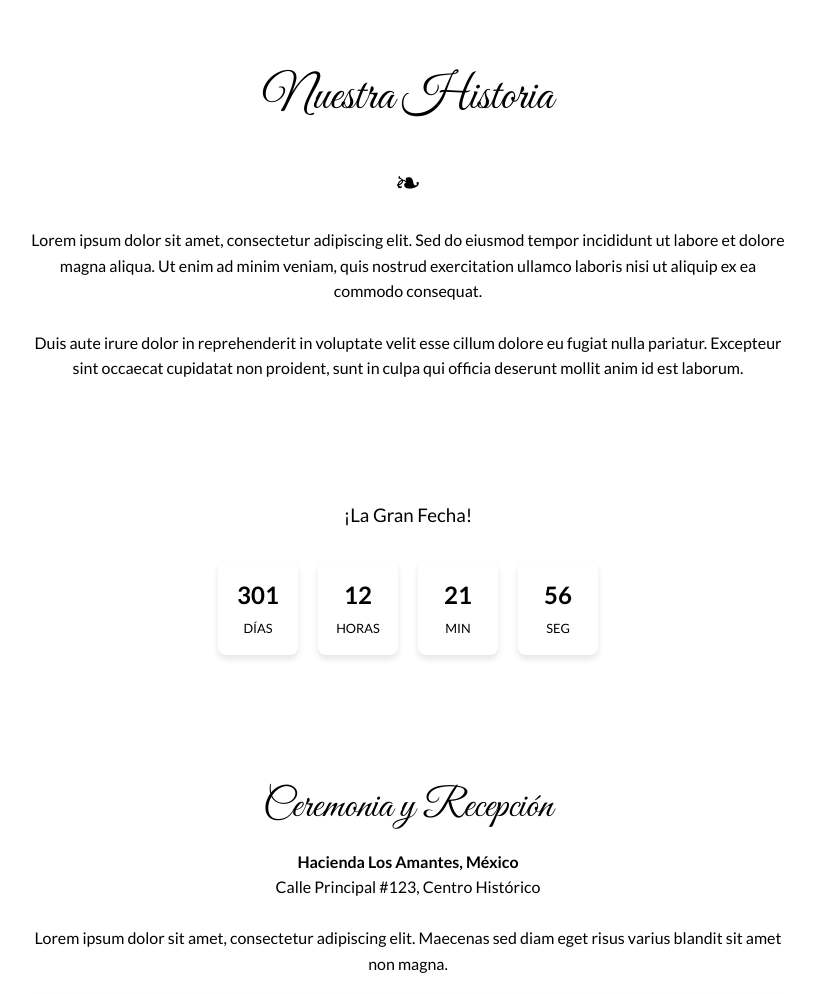
After one commit to maualkla/pylab, a Flask app: page /wedding in a window 1280 px wide. The commit adds this page. Shown: the part 800-1794 px from the top of the page, without its empty margins (232-1047 px from the left). Run offline with Flask 3, Linux system fonts and the light colour scheme; parts of the project's set-up code (start-up, migrations or seed data) failed here and were passed over.

Commit message:
add_wedding

```diff
--- a/server/src/app.py
+++ b/server/src/app.py
@@ -321,5 +321,13 @@ def countries():
             return jsonify({'error': f'An unexpected error occurred: {e}'}), 500
 
 
+@app.route('/wedding')
+def wedding():
+    local_ip = request.remote_addr
+    context = {
+        "local_ip" : local_ip
+    }
+    return render_template('wedding.html', **context)
+
 if __name__ == '__main__':
     app.run(debug=True, host='0.0.0.0', port=8080)
--- /dev/null
+++ b/server/src/static/wedding.css
@@ -0,0 +1,155 @@
+<style>
+        :root {
+            --primary-color: #D4AF37; /* Gold */
+            --secondary-color: #556B2F; /* Dark Sage Green */
+            --bg-color: #FAFAF8; /* Off white */
+            --text-color: #333;
+        }
+
+        * {
+            box-sizing: border-box;
+            margin: 0;
+            padding: 0;
+        }
+
+        body {
+            font-family: 'Lato', sans-serif;
+            background-color: var(--bg-color);
+            color: var(--text-color);
+            line-height: 1.6;
+            text-align: center;
+        }
+
+        /* Typography */
+        h1, h2, h3 {
+            font-weight: 400;
+        }
+
+        .script-font {
+            font-family: 'Great Vibes', cursive;
+            color: var(--secondary-color);
+        }
+
+        /* Hero Section */
+        header {
+            height: 90vh;
+            background: linear-gradient(rgba(0,0,0,0.3), rgba(0,0,0,0.3)), url('https://images.unsplash.com/photo-1519225421980-715cb0202128?ixlib=rb-4.0.3&auto=format&fit=crop&w=1920&q=80');
+            background-size: cover;
+            background-position: center;
+            display: flex;
+            flex-direction: column;
+            justify-content: center;
+            align-items: center;
+            color: white;
+            padding: 20px;
+        }
+
+        header h1 {
+            font-size: 4rem;
+            margin-bottom: 10px;
+            text-shadow: 2px 2px 4px rgba(0,0,0,0.5);
+        }
+
+        header p {
+            font-size: 1.5rem;
+            letter-spacing: 2px;
+            text-transform: uppercase;
+        }
+
+        /* Sections */
+        section {
+            padding: 60px 20px;
+            max-width: 800px;
+            margin: 0 auto;
+        }
+
+        .divider {
+            font-size: 2rem;
+            color: var(--primary-color);
+            margin: 20px 0;
+        }
+
+        /* Countdown */
+        #countdown {
+            display: flex;
+            justify-content: center;
+            gap: 20px;
+            margin-top: 30px;
+            flex-wrap: wrap;
+        }
+
+        .time-box {
+            background: white;
+            padding: 15px;
+            border-radius: 8px;
+            box-shadow: 0 4px 6px rgba(0,0,0,0.1);
+            min-width: 80px;
+        }
+
+        .time-box span {
+            display: block;
+            font-size: 1.5rem;
+            font-weight: bold;
+            color: var(--secondary-color);
+        }
+
+        .time-box small {
+            font-size: 0.8rem;
+            text-transform: uppercase;
+        }
+
+        /* Map */
+        .map-container {
+            position: relative;
+            overflow: hidden;
+            padding-top: 56.25%; /* 16:9 Aspect Ratio */
+            border-radius: 10px;
+            box-shadow: 0 4px 10px rgba(0,0,0,0.1);
+            margin-top: 20px;
+        }
+
+        .map-container iframe {
+            position: absolute;
+            top: 0;
+            left: 0;
+            width: 100%;
+            height: 100%;
+            border: 0;
+        }
+
+        /* Button */
+        .btn {
+            display: inline-block;
+            background-color: var(--primary-color);
+            color: white;
+            padding: 15px 30px;
+            text-decoration: none;
+            border-radius: 50px;
+            font-weight: bold;
+            text-transform: uppercase;
+            letter-spacing: 1px;
+            transition: background 0.3s ease;
+            border: none;
+            cursor: pointer;
+            margin-top: 20px;
+        }
+
+        .btn:hover {
+            background-color: #b58f2a;
+        }
+
+        /* Footer */
+        footer {
+            background-color: var(--secondary-color);
+            color: white;
+            padding: 20px;
+            margin-top: 40px;
+        }
+
+        /* Mobile Adjustments */
+        @media (max-width: 600px) {
+            header h1 { font-size: 3rem; }
+            header p { font-size: 1.2rem; }
+            #countdown { gap: 10px; }
+            .time-box { min-width: 60px; padding: 10px; }
+        }
--- /dev/null
+++ b/server/src/static/wedding.js
@@ -0,0 +1,37 @@
+        // --- CONFIGURATION ---
+        // Set the date we're counting down to (Year, Month (0-11), Day, Hour)
+        // Note: Month is 0-indexed (0 = Jan, 9 = Oct)
+        const weddingDate = new Date(2026, 8, 16, 19, 0, 0).getTime();
+
+        // --- COUNTDOWN LOGIC ---
+        const timer = setInterval(function() {
+            const now = new Date().getTime();
+            const distance = weddingDate - now;
+
+            // Time calculations
+            const days = Math.floor(distance / (1000 * 60 * 60 * 24));
+            const hours = Math.floor((distance % (1000 * 60 * 60 * 24)) / (1000 * 60 * 60));
+            const minutes = Math.floor((distance % (1000 * 60 * 60)) / (1000 * 60));
+            const seconds = Math.floor((distance % (1000 * 60)) / 1000);
+
+            // Display the result
+            document.getElementById("days").innerText = days;
+            document.getElementById("hours").innerText = hours;
+            document.getElementById("minutes").innerText = minutes;
+            document.getElementById("seconds").innerText = seconds;
+
+            // If the count down is finished, write some text
+            if (distance < 0) {
+                clearInterval(timer);
+                document.getElementById("countdown").innerHTML = "<h2>¡Es hoy! ♥</h2>";
+            }
+        }, 1000);
+
+        // --- RSVP BUTTON ---
+        function confirmAttendance() {
+            // In a real app, this would send data to a server or open a WhatsApp link
+            alert("¡Gracias por confirmar! Nos vemos pronto.");
+
+            // Optional: Redirect to WhatsApp
+            // window.location.href = "https://wa.me/5215555555555?text=Hola%20Victoria%20y%20Abduhlla,%20confirmo%20mi%20asistencia%20a%20su%20boda!";
+        }
--- a/server/src/templates/nav.html
+++ b/server/src/templates/nav.html
@@ -4,5 +4,6 @@
         <li><a href="{{ url_for('switch') }}">Switch</a></li>
         <li><a href="{{ url_for('lab') }}">Lab</a></li>
         <li><a href="{{ url_for('ollama') }}">Ollama</a></li>
+        <li><a href="{{ url_for('wedding') }}">Wedding</a></li>
     </ul>
 </nav>
--- /dev/null
+++ b/server/src/templates/wedding.html
@@ -0,0 +1,81 @@
+{% extends 'base.html' %}
+{% block content %}
+{% block title %} Boda de Victoria & Abduhlla {% endblock %}
+
+    <!-- Importing elegant fonts -->
+    <link href="https://fonts.googleapis.com/css2?family=Great+Vibes&family=Lato:wght@300;400;700&display=swap" rel="stylesheet">
+
+
+    {% block styles %}
+        <link rel="stylesheet" href="../static/wedding.css">
+        {{ super() }}
+    {% endblock %}
+<body>
+
+    <!-- Hero Section -->
+    <header>
+        <p>¡Nos casamos!</p>
+        <h1 class="script-font">Victoria & Abduhlla</h1>
+        <p>25 de Octubre, 2025</p>
+    </header>
+
+    <!-- Intro / Our Story -->
+    <section>
+        <h2 class="script-font" style="font-size: 3rem; color: var(--primary-color);">Nuestra Historia</h2>
+        <div class="divider">❧</div>
+        <p>
+            Lorem ipsum dolor sit amet, consectetur adipiscing elit. Sed do eiusmod tempor incididunt ut labore et dolore magna aliqua. Ut enim ad minim veniam, quis nostrud exercitation ullamco laboris nisi ut aliquip ex ea commodo consequat.
+            <br><br>
+            Duis aute irure dolor in reprehenderit in voluptate velit esse cillum dolore eu fugiat nulla pariatur. Excepteur sint occaecat cupidatat non proident, sunt in culpa qui officia deserunt mollit anim id est laborum.
+        </p>
+    </section>
+
+    <!-- Details & Countdown -->
+    <section style="background-color: #fff;">
+        <h3>¡La Gran Fecha!</h3>
+        <div id="countdown">
+            <div class="time-box"><span id="days">00</span><small>Días</small></div>
+            <div class="time-box"><span id="hours">00</span><small>Horas</small></div>
+            <div class="time-box"><span id="minutes">00</span><small>Min</small></div>
+            <div class="time-box"><span id="seconds">00</span><small>Seg</small></div>
+        </div>
+    </section>
+
+    <!-- Location & Map -->
+    <section>
+        <h2 class="script-font" style="font-size: 2.5rem;">Ceremonia y Recepción</h2>
+        <p style="font-weight: bold; margin-top: 10px;">Hacienda Los Amantes, México</p>
+        <p>Calle Principal #123, Centro Histórico</p>
+        <br>
+        <p>
+            Lorem ipsum dolor sit amet, consectetur adipiscing elit. Maecenas sed diam eget risus varius blandit sit amet non magna.
+        </p>
+
+        <!-- Google Maps Embed (Placeholder: Zocalo, Mexico City) -->
+        <div class="map-container">
+            <iframe
+                src="https://www.google.com/maps/embed?pb=!1m18!1m12!1m3!1d3762.5336880260324!2d-99.133208!3d19.432608!2m3!1f0!2f0!3f0!3m2!1i1024!2i768!4f13.1!3m3!1m2!1s0x85d1f92b75aa014d%3A0x17d810d20da6e8cf!2sPlaza%20de%20la%20Constituci%C3%B3n!5e0!3m2!1ses-419!2smx!4v1684429123456!5m2!1ses-419!2smx"
+                allowfullscreen=""
+                loading="lazy"
+                referrerpolicy="no-referrer-when-downgrade">
+            </iframe>
+        </div>
+    </section>
+
+    <!-- RSVP -->
+    <section style="background-color: var(--bg-color); padding-bottom: 80px;">
+        <h2>¿Nos acompañas?</h2>
+        <p style="margin-top: 10px;">Por favor confirma tu asistencia antes del 1 de Septiembre.</p>
+        <button class="btn" onclick="confirmAttendance()">Confirmar Asistencia</button>
+    </section>
+
+    <footer>
+        <p>Con amor, Victoria & Abduhlla &copy; 2025</p>
+    </footer>
+
+    {% block scripts %}
+        <script src="../static/wedding.js"></script>
+        {{ super()}}
+    {% endblock %}
+
+{% endblock %}
```
